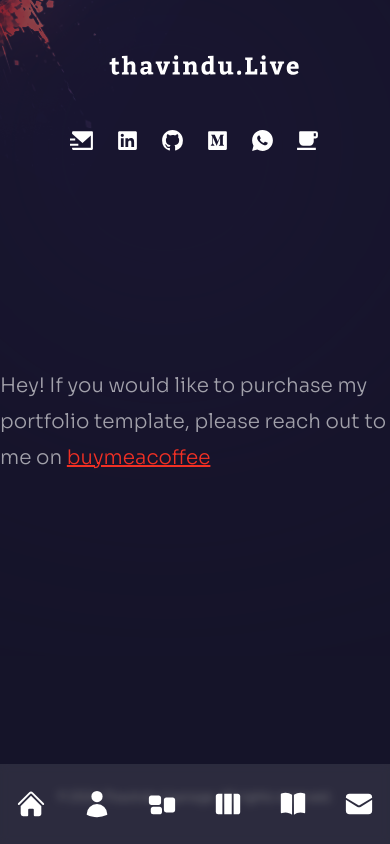
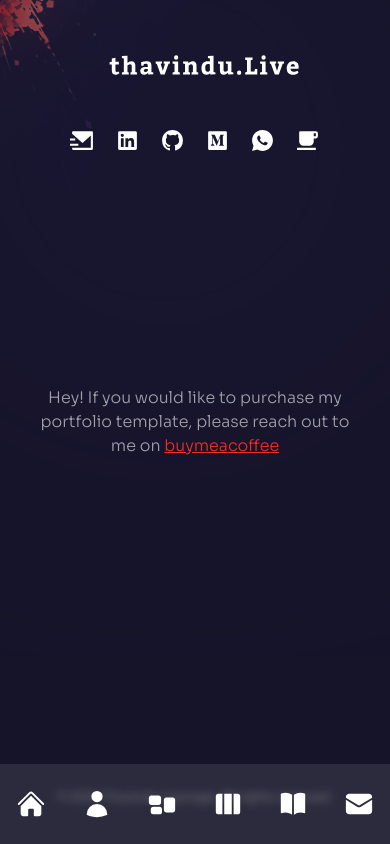
Before and after one commit to IthavinduU/thavindu-live-portfolio, a Next.js app: page /BuyTemplate in a window 390 px wide. Built offline with nearby package versions, Linux system fonts and the light colour scheme.

Commit message:
Mobile Resp.

```diff
--- a/pages/BuyTemplate.js
+++ b/pages/BuyTemplate.js
@@ -3,8 +3,8 @@ import Footer from "../components/Footer";
 const BuyTemplate = () => {
   return (
     <div className="h-screen flex flex-col bg-primary/60">
-      <div className="flex-grow flex items-center justify-center">
-        <p className="buy-template">
+      <div className="flex-grow flex items-center justify-center px-4 sm:px-6 md:px-8 lg:px-12">
+        <p className="text-center text-base sm:text-lg md:text-xl lg:text-2xl max-w-[90%] mx-auto">
           Hey! If you would like to purchase my portfolio template, please reach
           out to me on{" "}
           <a
@@ -18,7 +18,7 @@ const BuyTemplate = () => {
         </p>
       </div>
       {/* Footer */}
-      <div className="w-full">
+      <div className="w-full mt-auto">
         <Footer />
       </div>
     </div>
```
